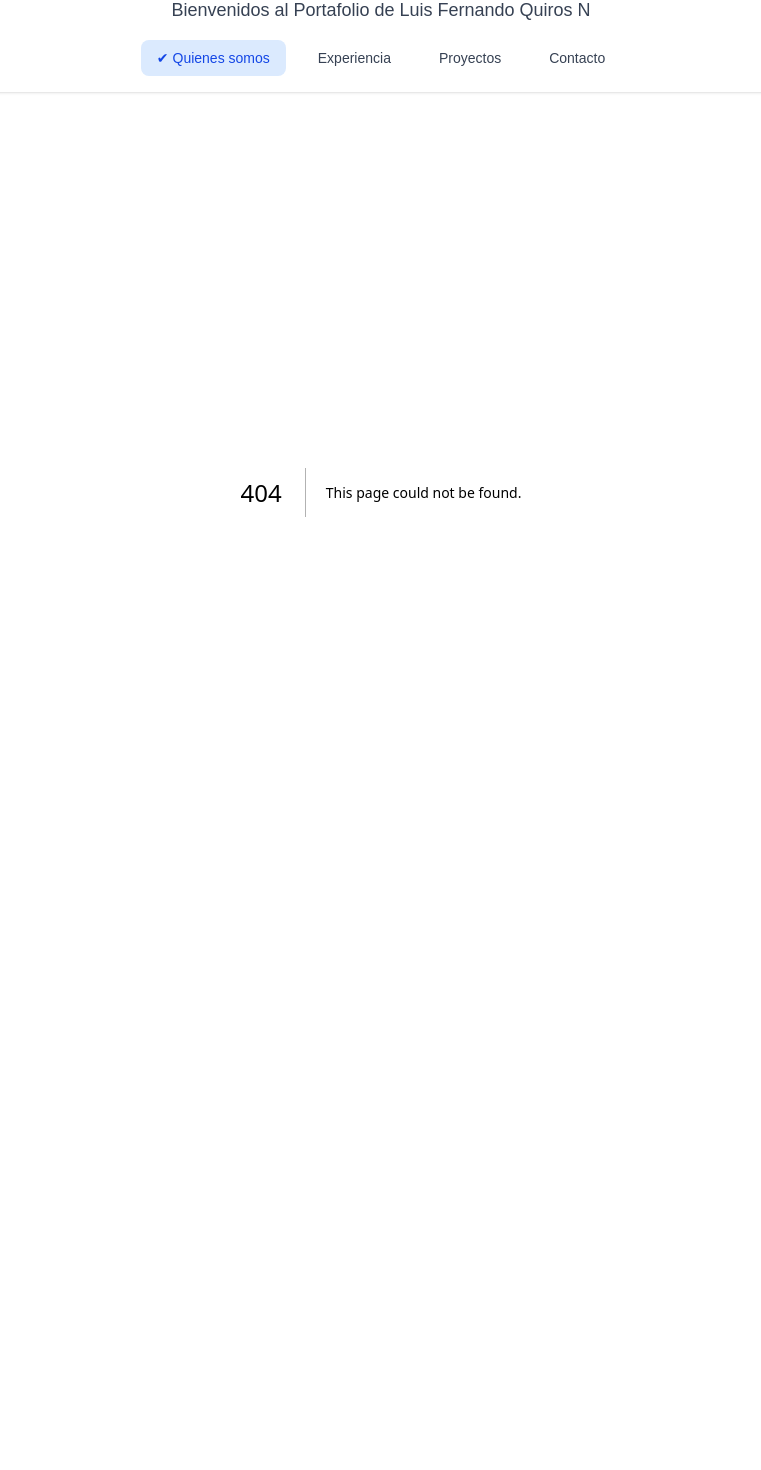
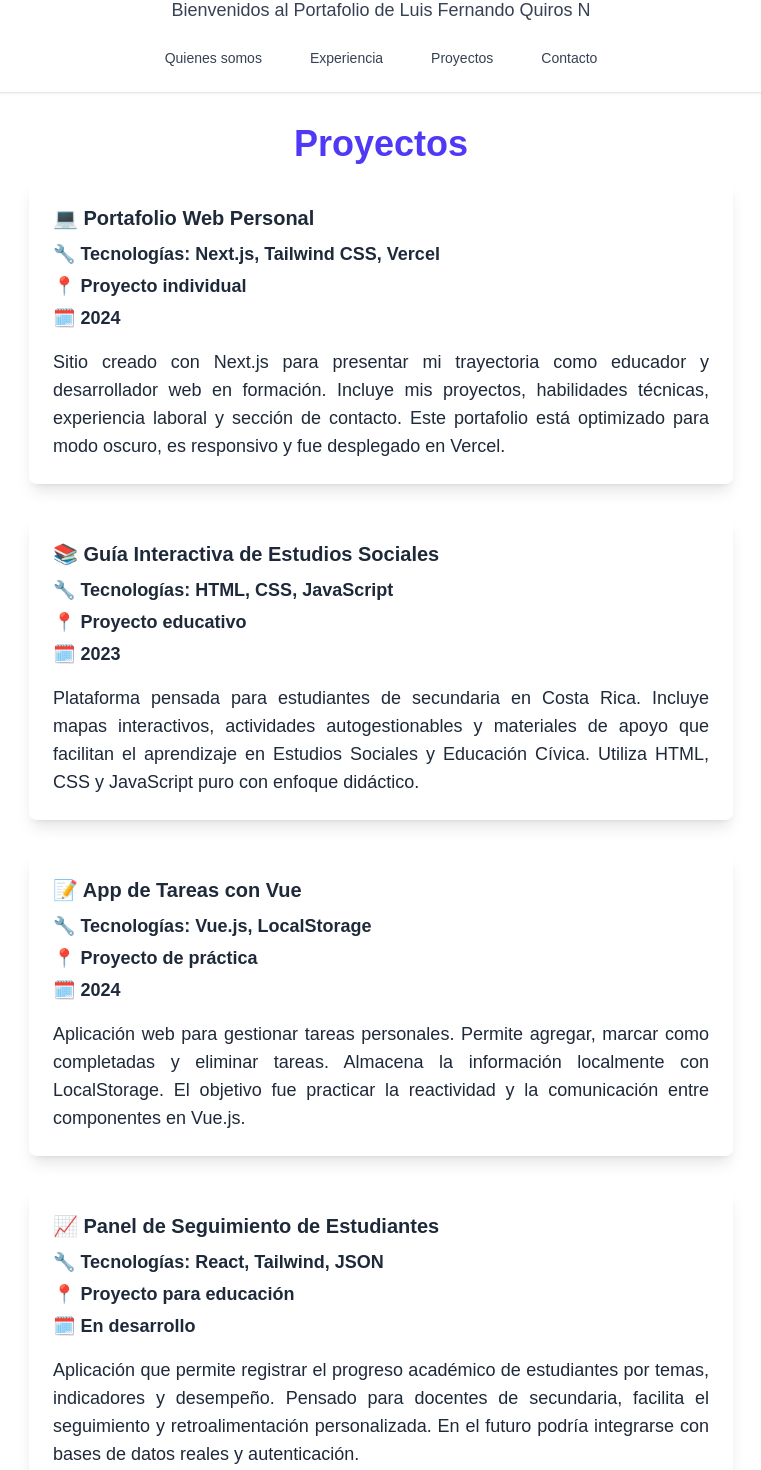
Before and after one commit to luisquiroscr/hello-next, a Next.js app: page /projects in a window 1280 px wide. Before the commit this address had no page. Shown: the part 20-1490 px from the top of the page, without its empty margins (259-1020 px from the left). Before the commit the page ends 912 px from the top, so only its background shows below. Built offline with nearby package versions, Linux system fonts and the light colour scheme.

Commit message:
Cambio Projects

```diff
--- a/app/components/Menu.jsx
+++ b/app/components/Menu.jsx
@@ -2,12 +2,12 @@
 import { useState } from "react";
 
 export default function Menu() {
-  const [elementoActivo, setElementoActivo] = useState(1);
+  const [elementoActivo, setElementoActivo] = useState();
 
   const opcionesDeMenu = [
     { id: 1, texto: "Quienes somos", link: "about" },
     { id: 2, texto: "Experiencia", link: "experience" },
-    { id: 3, texto: "Proyectos", link: "proyects" },
+    { id: 3, texto: "Proyectos", link: "projects" },
     { id: 4, texto: "Contacto", link: "contact" },
   ];
 
--- a/app/experience/page.jsx
+++ b/app/experience/page.jsx
@@ -1,14 +1,67 @@
 "use client";
 
-import React from "react";
 
-export default function experience() {
+
+export default function Experience() {
     return (
-        <div className="max-w-lg mx-auto p-8">
-            <h1 className="text-4xl font-extrabold mb-4">About</h1>
-            <p className="text-sm text-gray-700 dark:text-gray-200">
-                Este es el texto
-            </p>
-        </div>
-    )
+        <div className="max-w-3xl mx-auto p-8 space-y-8 text-gray-800 dark:text-gray-200">
+            <h1 className="text-4xl font-extrabold text-center mb-4 text-indigo-600 dark:text-indigo-400">
+                Experiencia
+            </h1>
+
+
+            <section className="bg-white/70 dark:bg-gray-800/50 p-6 rounded-lg shadow-lg backdrop-blur">
+                <h2 className="text-xl font-semibold mb-4">📘 Coordinador Académico</h2>
+                <h3 className="text-xl font-semibold mt-4"> CINDEA San José de Upala</h3>
+                <h3 className="text-xl font-semibold mt-4">📍 Alajuela, Costa Rica</h3>
+                <h3 className="text-xl font-semibold mt-4"> 🗓️ Julio 2022–Actualidad</h3>
+                <p className="className= text-lg font-playfair text-justify text-gray-800 dark:text-white">
+                    Como coordinador académico en el CINDEA San José de Upala, lidero la planificación curricular, la supervisión del desarrollo académico y la implementación de estrategias de mejora continua en el contexto de la educación abierta. Mi rol incluye la articulación entre docentes y dirección, brindando acompañamiento pedagógico, integrando tecnologías al aula y asegurando el cumplimiento de los objetivos de aprendizaje.
+
+                    He promovido la formación permanente del personal, el uso del enfoque por competencias, y la adaptación metodológica según las características de las personas jóvenes y adultas, en concordancia con el modelo educativo costarricense. Asimismo, gestiono actividades institucionales que fortalecen la vinculación entre el centro educativo y su comunidad.
+                </p>
+            </section>
+
+
+            <section className="bg-white/70 dark:bg-gray-800/50 p-6 rounded-lg shadow-lg backdrop-blur">
+                <h2 className="text-xl font-semibold mb-4">🎓 Educador de Personas Jóvenes y Adultas</h2>
+                <h3 className="text-xl font-semibold mt-4"> CINDEA San José de Upala- Educacion Abieta</h3>
+                <h3 className="text-xl font-semibold mt-4">📍 Alajuela, Costa Rica</h3>
+                <h3 className="text-xl font-semibold mt-4"> 🗓️ Actualidad</h3>
+                <p className="className= text-lg font-playfair text-justify text-gray-800 dark:text-white">
+                    He participado en procesos de formación de personas adultas en contextos rurales, abordando temáticas como ciudadanía responsable, alfabetización digital, habilidades para la vida, análisis de problemas sociales, educación vial y formación laboral. En este rol, he liderado proyectos colaborativos enfocados en la construcción de propuestas liberadoras, con base en las ideas de Félix Adam, y desde una visión crítica-transformadora.
+
+                    El abordaje pedagógico se enfoca en la autonomía, la autorregulación y la participación de las personas jóvenes adultas como agentes de cambio en sus comunidades. La metodología empleada parte del Aprendizaje Basado en Problemas (ABP), articulando saberes previos, indagación e interpretación crítica de la realidad.
+                </p>
+            </section>
+
+
+            <section className="bg-white/70 dark:bg-gray-800/50 p-6 rounded-lg shadow-lg backdrop-blur">
+                <h2 className="text-xl font-semibold mb-4">💻 Desarrollador Front-End en Formación</h2>
+                <h3 className="text-xl font-semibold mt-4"> 🎓 VLA- Proyecto Personal – Portafolio y Desarrollo Autodidacta</h3>
+                <h3 className="text-xl font-semibold mt-4">📍 Costa Rica</h3>
+                <h3 className="text-xl font-semibold mt-4"> 🗓️ Desde 2024 – en proceso de formación activa</h3>
+                <p className="className= text-lg font-playfair text-justify text-gray-800 dark:text-white">
+                    Como parte de mi crecimiento profesional, actualmente me formo como desarrollador web con énfasis en tecnologías Front-End. Este proceso me ha permitido crear proyectos personales en los que aplico HTML5, CSS3, Flexbox, Grid y Bootstrap 4 para estructurar y diseñar interfaces adaptativas, modernas y funcionales.
+
+                    En el área de programación, he trabajado con JavaScript básico para crear interacciones con el DOM y lógica de eventos. También he comenzado el aprendizaje de frameworks como Vue.js y React, donde desarrollo componentes reutilizables, manejo props y estados, y practico la comunicación entre vistas. Trabajo con herramientas como Visual Studio Code y Git para mantener una práctica de desarrollo profesional desde el inicio.
+
+                    Mi objetivo no es solo adquirir habilidades técnicas, sino integrar el desarrollo web en la práctica educativa. Veo el código como un nuevo lenguaje para enseñar, aprender y construir oportunidades, tanto en el aula como en proyectos sociales. Busco en el desarrollo web una herramienta para generar impacto educativo, cultural y comunitario.
+                </p>
+            </section>
+
+
+            <section className="bg-white/70 dark:bg-gray-800/50 p-6 rounded-lg shadow-lg backdrop-blur">
+                <h2 className="text-xl font-semibold mb-4">📈 Interés en Análisis Financiero y Mercados Bursátiles</h2>
+                <h3 className="text-xl font-semibold mt-4"> 🎓Autodidacta</h3>
+                <h3 className="text-xl font-semibold mt-4">📍 Costa Rica</h3>
+                <h3 className="text-xl font-semibold mt-4"> 🗓️ Desde 2024 – en proceso de formación activa</h3>
+                <p className="className= text-lg font-playfair text-justify text-gray-800 dark:text-white">
+                    Además de mis labores docentes y formativas, mantengo un interés activo en el análisis de empresas y el funcionamiento del mercado de valores, particularmente en la Bolsa de Estados Unidos. Me encuentro estudiando fundamentos de inversión, lectura de gráficos, análisis técnico y fundamentales, con el objetivo de comprender el sistema financiero global y aplicar ese conocimiento en el aula y en mi desarrollo personal.
+                </p>
+            </section>
+
+
+                    </div>
+    );
 }
--- /dev/null
+++ b/app/projects/page.jsx
@@ -0,0 +1,63 @@
+"use client";
+
+export default function Projects() {
+  return (
+    <div className="max-w-3xl mx-auto p-8 space-y-8 text-gray-800 dark:text-gray-200">
+      <h1 className="text-4xl font-extrabold text-center mb-4 text-indigo-600 dark:text-indigo-400">
+        Proyectos
+      </h1>
+
+      {/* Proyecto 1 */}
+      <section className="bg-white/70 dark:bg-gray-800/50 p-6 rounded-lg shadow-lg backdrop-blur">
+        <h2 className="text-xl font-semibold mb-2">💻 Portafolio Web Personal</h2>
+        <h3 className="text-lg font-semibold">🔧 Tecnologías: Next.js, Tailwind CSS, Vercel</h3>
+        <h3 className="text-lg font-semibold mt-1">📍 Proyecto individual</h3>
+        <h3 className="text-lg font-semibold mt-1">🗓️ 2024</h3>
+        <p className="text-lg font-playfair text-justify text-gray-800 dark:text-white mt-4">
+          Sitio creado con Next.js para presentar mi trayectoria como educador y desarrollador web en formación.
+          Incluye mis proyectos, habilidades técnicas, experiencia laboral y sección de contacto. Este portafolio
+          está optimizado para modo oscuro, es responsivo y fue desplegado en Vercel.
+        </p>
+      </section>
+
+      {/* Proyecto 2 */}
+      <section className="bg-white/70 dark:bg-gray-800/50 p-6 rounded-lg shadow-lg backdrop-blur">
+        <h2 className="text-xl font-semibold mb-2">📚 Guía Interactiva de Estudios Sociales</h2>
+        <h3 className="text-lg font-semibold">🔧 Tecnologías: HTML, CSS, JavaScript</h3>
+        <h3 className="text-lg font-semibold mt-1">📍 Proyecto educativo</h3>
+        <h3 className="text-lg font-semibold mt-1">🗓️ 2023</h3>
+        <p className="text-lg font-playfair text-justify text-gray-800 dark:text-white mt-4">
+          Plataforma pensada para estudiantes de secundaria en Costa Rica. Incluye mapas interactivos,
+          actividades autogestionables y materiales de apoyo que facilitan el aprendizaje en Estudios Sociales
+          y Educación Cívica. Utiliza HTML, CSS y JavaScript puro con enfoque didáctico.
+        </p>
+      </section>
+
+      {/* Proyecto 3 */}
+      <section className="bg-white/70 dark:bg-gray-800/50 p-6 rounded-lg shadow-lg backdrop-blur">
+        <h2 className="text-xl font-semibold mb-2">📝 App de Tareas con Vue</h2>
+        <h3 className="text-lg font-semibold">🔧 Tecnologías: Vue.js, LocalStorage</h3>
+        <h3 className="text-lg font-semibold mt-1">📍 Proyecto de práctica</h3>
+        <h3 className="text-lg font-semibold mt-1">🗓️ 2024</h3>
+        <p className="text-lg font-playfair text-justify text-gray-800 dark:text-white mt-4">
+          Aplicación web para gestionar tareas personales. Permite agregar, marcar como completadas y eliminar
+          tareas. Almacena la información localmente con LocalStorage. El objetivo fue practicar la reactividad
+          y la comunicación entre componentes en Vue.js.
+        </p>
+      </section>
+
+      {/* Proyecto 4 */}
+      <section className="bg-white/70 dark:bg-gray-800/50 p-6 rounded-lg shadow-lg backdrop-blur">
+        <h2 className="text-xl font-semibold mb-2">📈 Panel de Seguimiento de Estudiantes</h2>
+        <h3 className="text-lg font-semibold">🔧 Tecnologías: React, Tailwind, JSON</h3>
+        <h3 className="text-lg font-semibold mt-1">📍 Proyecto para educación</h3>
+        <h3 className="text-lg font-semibold mt-1">🗓️ En desarrollo</h3>
+        <p className="text-lg font-playfair text-justify text-gray-800 dark:text-white mt-4">
+          Aplicación que permite registrar el progreso académico de estudiantes por temas, indicadores y desempeño.
+          Pensado para docentes de secundaria, facilita el seguimiento y retroalimentación personalizada. En el
+          futuro podría integrarse con bases de datos reales y autenticación.
+        </p>
+      </section>
+    </div>
+  );
+}
```
Also changed, not shown: app/proyects/page.jsx (deleted).
